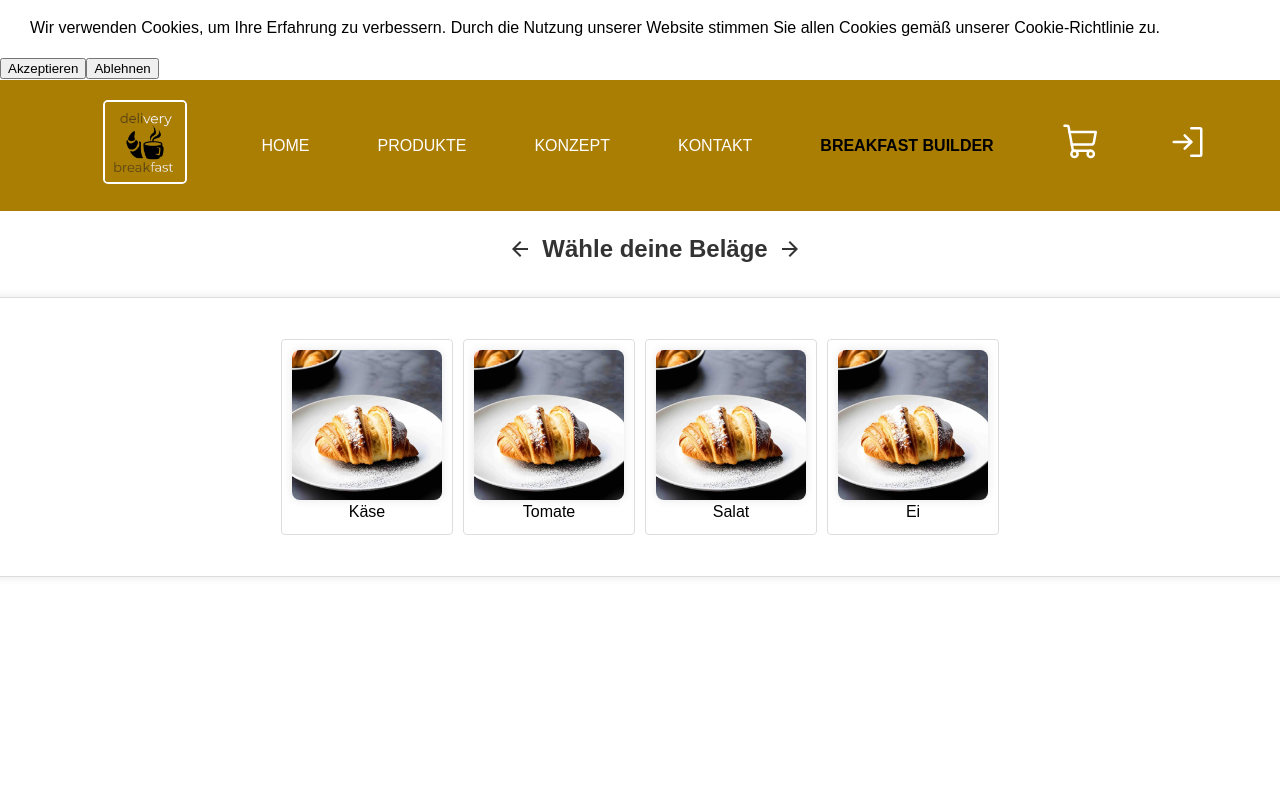
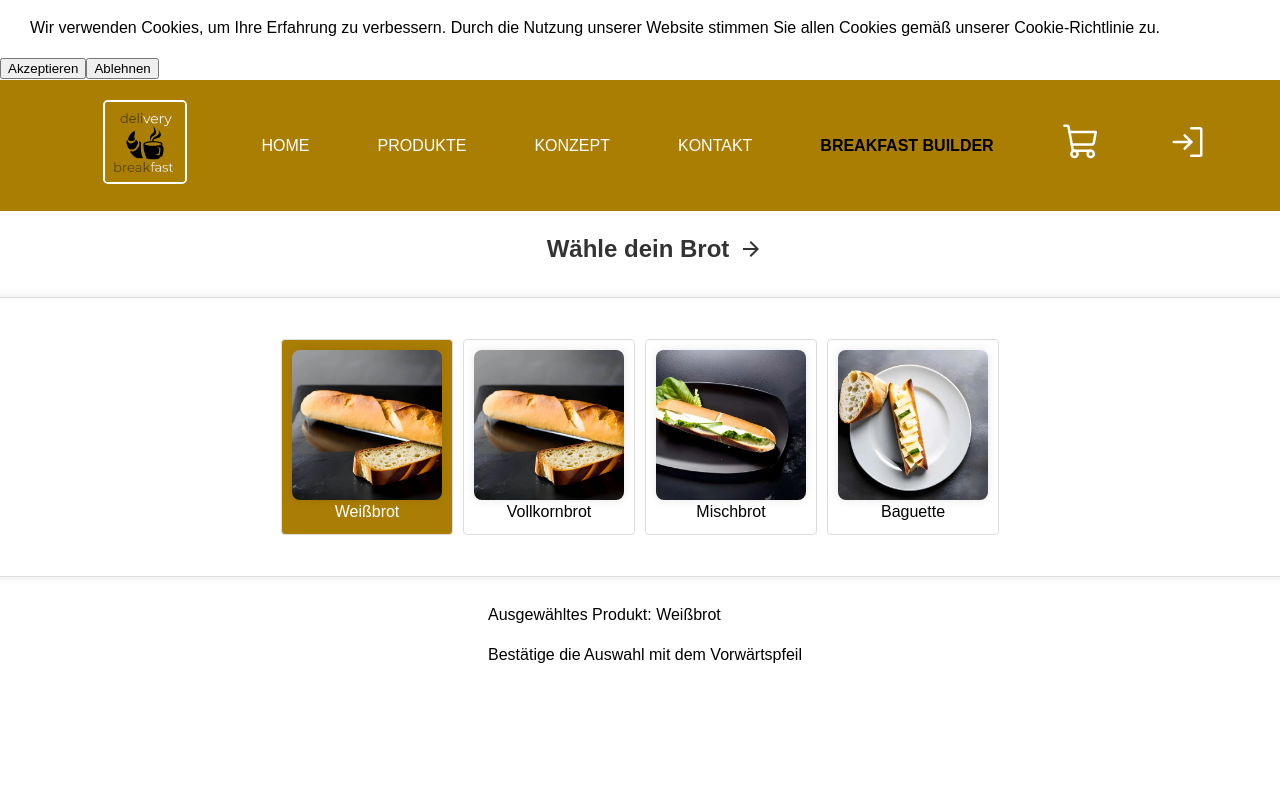
Before and after one commit to 2204Simon/Website-dynamisch, a React (Create React App) app in the folder my-app/: page /Konfigurator in a window 1280 px wide. Both pictures are taken after a click on the item "Weißbrot". Shown: the top 800 px of the page. Built offline with nearby package versions, Linux system fonts and the light colour scheme.

Commit message:
Refactor bread, drink, and toppings selection components

```diff
--- a/my-app/src/pages/konfigurator/BreadSelection.tsx
+++ b/my-app/src/pages/konfigurator/BreadSelection.tsx
@@ -25,26 +25,33 @@ const BreadSelection: React.FC<BreadSelectionProps> = ({ onNextStage }) => {
 
   const handleBreadSelect = (breadType: string, image: string) => {
     setSelectedBread(breadType);
-    onNextStage(breadType, image);
+  };
+
+  const handleNext = () => {
+    if (selectedBread) {
+      onNextStage(selectedBread, "");
+    }
   };
 
   return (
     <Stage>
       <StageHeader>
-        <NavigationIcon>
+        Wähle dein Brot
+        <NavigationIcon onClick={handleNext}>
           <ArrowForward />
         </NavigationIcon>
-        Wähle dein Brot
       </StageHeader>
       <SelectionContainer>
         <SelectionList>
           <SelectionItem
+            className={selectedBread === "Weißbrot" ? "selected" : ""}
             onClick={() => handleBreadSelect("Weißbrot", whiteBreadImage)}
           >
             <ProductImage src={whiteBreadImage} alt="Weißbrot" />
             Weißbrot
           </SelectionItem>
           <SelectionItem
+            className={selectedBread === "Vollkornbrot" ? "selected" : ""}
             onClick={() =>
               handleBreadSelect("Vollkornbrot", wholegrainBreadImage)
             }
@@ -53,12 +60,14 @@ const BreadSelection: React.FC<BreadSelectionProps> = ({ onNextStage }) => {
             Vollkornbrot
           </SelectionItem>
           <SelectionItem
+            className={selectedBread === "Mischbrot" ? "selected" : ""}
             onClick={() => handleBreadSelect("Mischbrot", lunchDiningImage)}
           >
             <ProductImage src={lunchDiningImage} alt="Mischbrot" />
             Mischbrot
           </SelectionItem>
           <SelectionItem
+            className={selectedBread === "Baguette" ? "selected" : ""}
             onClick={() => handleBreadSelect("Baguette", baguetteImage)}
           >
             <ProductImage src={baguetteImage} alt="Baguette" />
@@ -67,7 +76,12 @@ const BreadSelection: React.FC<BreadSelectionProps> = ({ onNextStage }) => {
           {/* Weitere Brot-Optionen hinzufügen */}
         </SelectionList>
       </SelectionContainer>
-      {selectedBread && <p>Ausgewähltes Produkt: {selectedBread}</p>}
+      {selectedBread && (
+        <div>
+          <p>Ausgewähltes Produkt: {selectedBread}</p>
+          <p>Bestätige die Auswahl mit dem Vorwärtspfeil</p>
+        </div>
+      )}
     </Stage>
   );
 };
--- a/my-app/src/pages/konfigurator/DrinkSelection.tsx
+++ b/my-app/src/pages/konfigurator/DrinkSelection.tsx
@@ -35,11 +35,16 @@ const DrinkSelection: React.FC<DrinkSelectionProps> = ({
 
   const handleDrinkSelect = (drink: string, image: string) => {
     setSelectedDrink(drink);
-    onComplete(drink, image);
   };
 
   const handlePrev = () => {
     onPrevStage();
+  };
+
+  const handleNext = () => {
+    if (selectedDrink) {
+      onComplete(selectedDrink, "");
+    }
   };
 
   return (
@@ -54,31 +59,41 @@ const DrinkSelection: React.FC<DrinkSelectionProps> = ({
             handleDrinkSelect(selectedDrink || "", selectedDrink || "")
           }
         >
-          <ArrowForward />
+          <ArrowForward onClick={handleNext} />
         </NavigationIcon>
       </StageHeader>
       <SelectionContainer>
         <SelectionList>
           <SelectionItem
+            className={selectedDrink === "Orangensaft" ? "selected" : ""}
             onClick={() => handleDrinkSelect("Orangensaft", orangeJuiceImage)}
           >
             <ProductImage src={orangeJuiceImage} alt="Orangensaft" />
             Orangensaft
           </SelectionItem>
           <SelectionItem
+            className={selectedDrink === "Kaffee" ? "selected" : ""}
             onClick={() => handleDrinkSelect("Kaffee", coffeeImage)}
           >
             <ProductImage src={coffeeImage} alt="Kaffee" />
             Kaffee
           </SelectionItem>
-          <SelectionItem onClick={() => handleDrinkSelect("Tee", teaImage)}>
+          <SelectionItem
+            className={selectedDrink === "Tee" ? "selected" : ""}
+            onClick={() => handleDrinkSelect("Tee", teaImage)}
+          >
             <ProductImage src={teaImage} alt="Tee" />
             Tee
           </SelectionItem>
           {/* Weitere Getränke-Optionen hinzufügen */}
         </SelectionList>
       </SelectionContainer>
-      {selectedDrink && <p>Ausgewähltes Getränk: {selectedDrink}</p>}
+      {selectedDrink && (
+        <div>
+          <p>Ausgewähltes Getränk: {selectedDrink}</p>
+          <p>Bestätige die Auswahl mit dem Vorwärtspfeil</p>
+        </div>
+      )}
     </Stage>
   );
 };
--- a/my-app/src/pages/konfigurator/ToppingsSelection.tsx
+++ b/my-app/src/pages/konfigurator/ToppingsSelection.tsx
@@ -79,24 +79,30 @@ const ToppingsSelection: React.FC<ToppingsSelectionProps> = ({
       <SelectionContainer>
         <SelectionList>
           <SelectionItem
+            className={selectedToppings.includes("Käse") ? "selected" : ""}
             onClick={() => handleToppingSelect("Käse", cheeseImage)}
           >
             <ProductImage src={cheeseImage} alt="Käse" />
             Käse
           </SelectionItem>
           <SelectionItem
+            className={selectedToppings.includes("Tomate") ? "selected" : ""}
             onClick={() => handleToppingSelect("Tomate", tomatoImage)}
           >
             <ProductImage src={tomatoImage} alt="Tomate" />
             Tomate
           </SelectionItem>
           <SelectionItem
+            className={selectedToppings.includes("Salat") ? "selected" : ""}
             onClick={() => handleToppingSelect("Salat", lettuceImage)}
           >
             <ProductImage src={lettuceImage} alt="Salat" />
             Salat
           </SelectionItem>
-          <SelectionItem onClick={() => handleToppingSelect("Ei", eggImage)}>
+          <SelectionItem
+            className={selectedToppings.includes("Ei") ? "selected" : ""}
+            onClick={() => handleToppingSelect("Ei", eggImage)}
+          >
             <ProductImage src={eggImage} alt="Ei" />
             Ei
           </SelectionItem>
@@ -104,7 +110,10 @@ const ToppingsSelection: React.FC<ToppingsSelectionProps> = ({
         </SelectionList>
       </SelectionContainer>
       {selectedToppings.length > 0 && (
-        <p>Ausgewählte Beläge: {selectedToppings.join(", ")}</p>
+        <div>
+          <p>Ausgewählte Beläge: {selectedToppings.join(", ")}</p>
+          <p>Bestätige die Auswahl mit dem Vorwärtspfeil</p>
+        </div>
       )}
     </Stage>
   );
--- a/my-app/src/pages/konfigurator/styles/Konfigurator.styles.ts
+++ b/my-app/src/pages/konfigurator/styles/Konfigurator.styles.ts
@@ -14,7 +14,6 @@ export const ConfiguratorContainer = styled.div`
   margin: 0 auto;
   padding: 20px;
 `;
-
 export const ConfiguratorContent = styled.div`
   display: flex;
   flex-direction: column;
@@ -83,6 +82,11 @@ export const SelectionItem = styled.li`
     background-color: #f4f4f4;
   }
 
+  &.selected {
+    background-color: #aa7d04;
+    color: #fff;
+  }
+
   svg {
     font-size: 2rem;
   }
```
